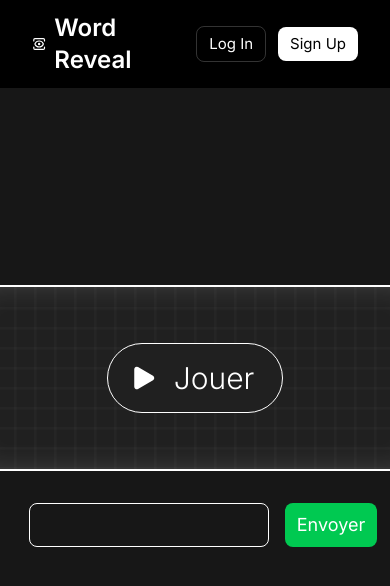
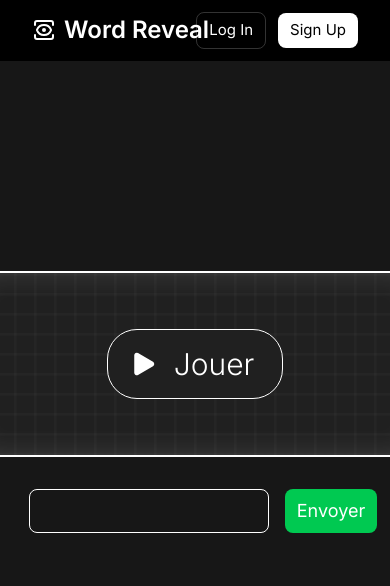
Before and after one commit to maudiffr/word-reveal, a React (Vite) app in the folder frontend/: page / in a window 390 px wide. Shown: the top 586 px of the page. Built offline with nearby package versions, Linux system fonts and the light colour scheme.

Commit message:
Fix Word Reveal Icon issue and rounded class of Play button

```diff
--- a/frontend/src/components/Game/WordCard.jsx
+++ b/frontend/src/components/Game/WordCard.jsx
@@ -14,7 +14,7 @@ const WordCard = () => {
           <div className="row-span-3">
             <button
               onClick={() => startGame()}
-              className="group btn-basic-style gap-4 pl-5 lg:pl-8 pr-7 lg:pr-11.25 py-4 lg:py-6 rounded-[50px] text-3xl lg:text-5xl btn-anim"
+              className="group btn-basic-style gap-4 pl-5 lg:pl-8 pr-7 lg:pr-11.25 py-4 lg:py-6 rounded-[30px] text-3xl lg:text-5xl btn-anim"
             >
               <Play
                 fill="white"
--- a/frontend/src/components/Header.jsx
+++ b/frontend/src/components/Header.jsx
@@ -6,9 +6,9 @@ const Header = () => {
 
   return (
     <header className="bg-black">
-      <nav className="grid grid-cols-3 items-center max-w-360 mx-auto px-8 py-3">
+      <nav className="grid grid-cols-3 items-center max-w-360 mx-auto px-8 py-3 whitespace-nowrap">
         <Link to="/" className="flex items-center gap-2 text-2xl font-semibold">
-          <View size={24} />
+          <View size={24} className="shrink-0" />
           Word Reveal
         </Link>
         <div></div>
```
